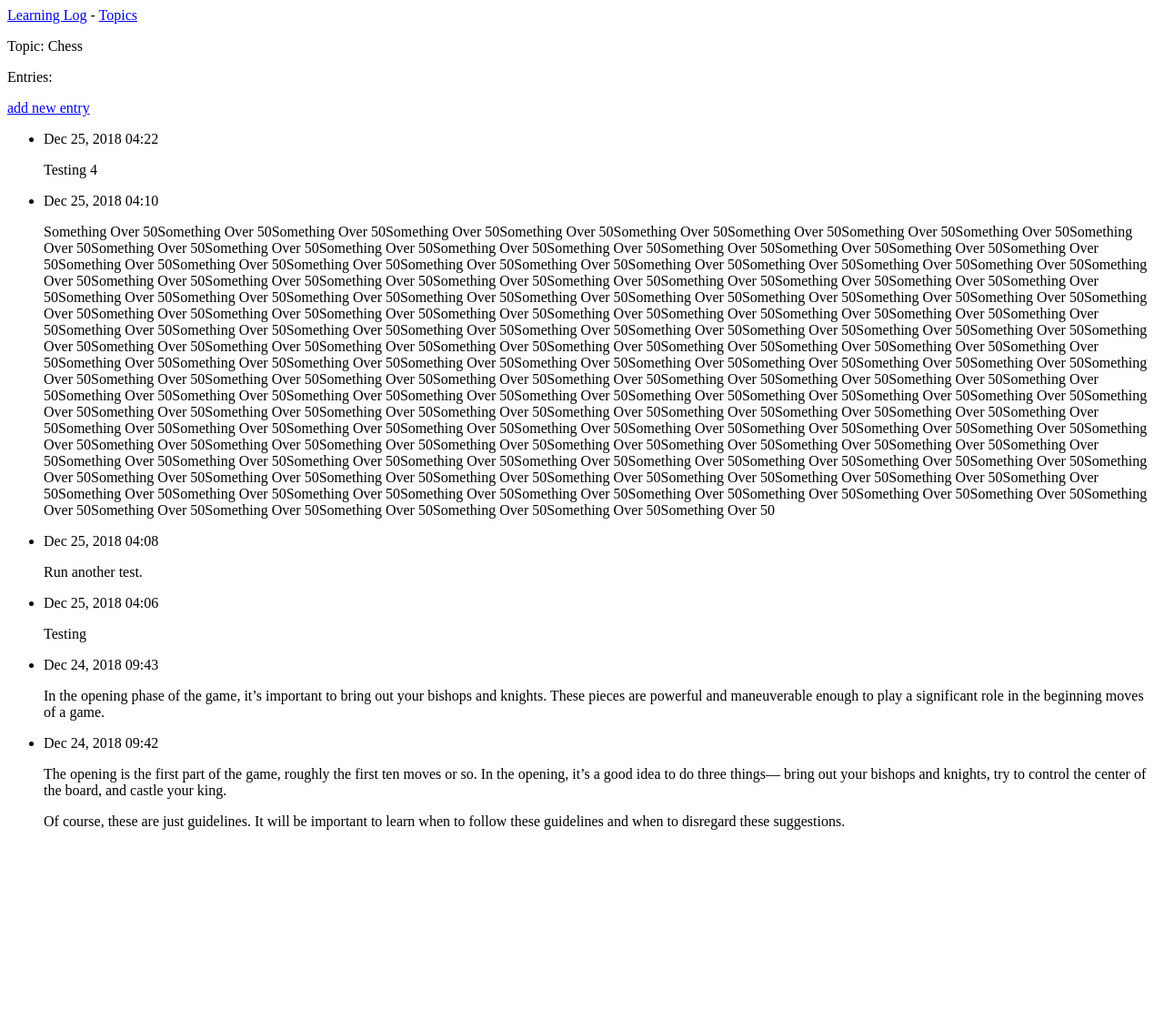
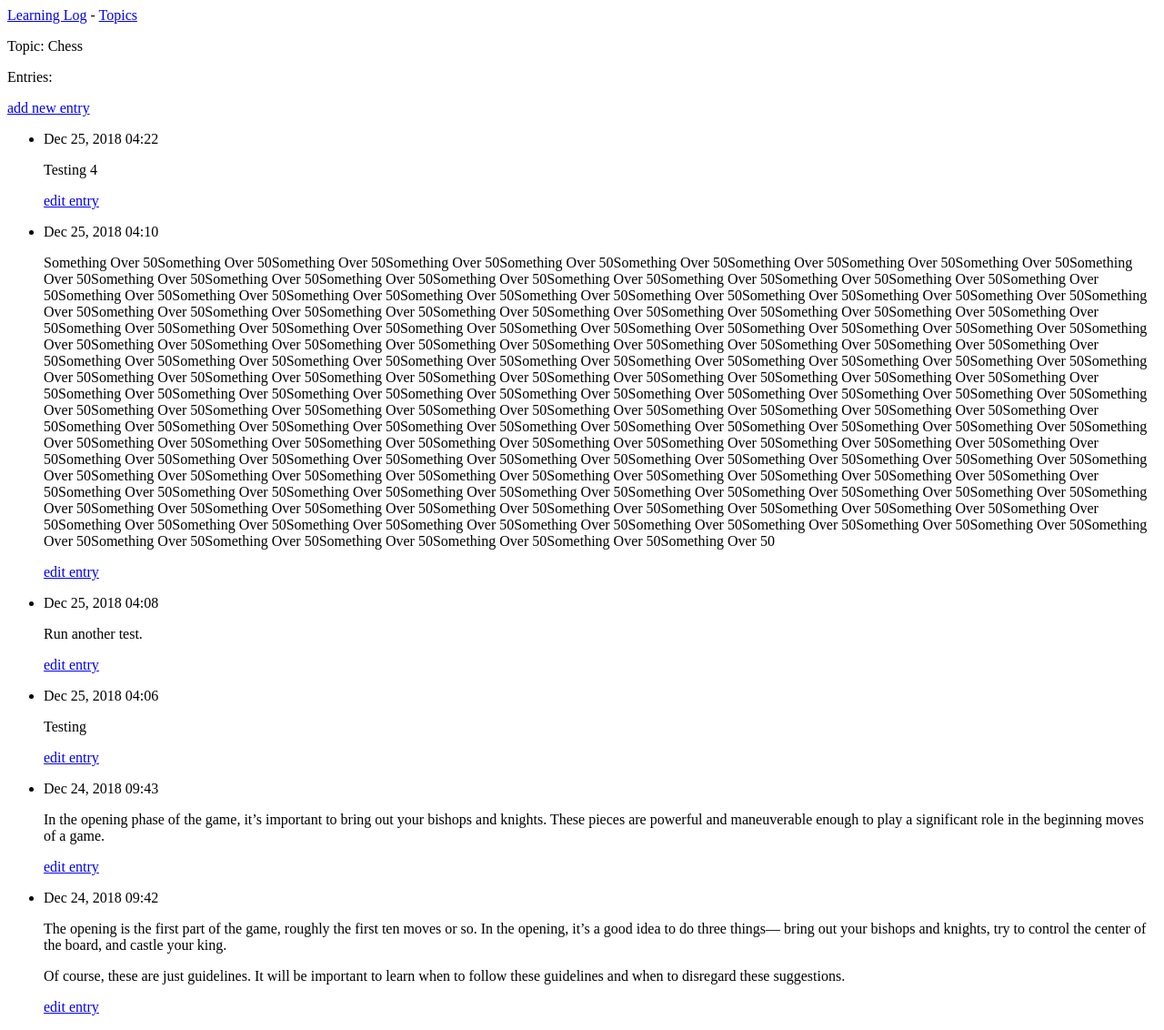
Before and after one commit to KendrickPC/webApps, a Django app: page /topics/1/ in a window 1280 px wide. Shown: the whole page at 91% size. Before the commit the page ends 912 px from the top, so only its background shows below. Run offline with Django 3.2, Linux system fonts and the light colour scheme; data comes from the database, SQL or seed files in the repository; both versions use the stored data as it was after the commit.

Commit message:
edit_entry function working properly now.

```diff
--- a/learning_log/learning_logs/templates/learning_logs/topic.html
+++ b/learning_log/learning_logs/templates/learning_logs/topic.html
@@ -13,6 +13,9 @@
     <li>
       <p>{{ entry.date_added|date:'M d, Y H:i' }}</p>
       <p>{{ entry.text|linebreaks }}</p>
+      <p>
+        <a href="{% url 'learning_logs:edit_entry' entry.id %}">edit entry</a>
+      </p>
     </li>
   {% empty %}
     <li>
--- a/learning_log/learning_logs/urls.py
+++ b/learning_log/learning_logs/urls.py
@@ -18,6 +18,9 @@ urlpatterns = [
     # Page for adding a new topic.
     path('new_topic/', views.new_topic, name='new_topic'),
 
-    # Page for adding new entry
-    path('new_entry/<int:topic_id>/', views.new_entry, name='new_entry')
+    # Page for adding new entry.
+    path('new_entry/<int:topic_id>/', views.new_entry, name='new_entry'),
+
+    # Page for editing an entry.
+    path('edit_entry/<int:entry_id>/', views.edit_entry, name='edit_entry'),
 ]
--- a/learning_log/learning_logs/views.py
+++ b/learning_log/learning_logs/views.py
@@ -3,7 +3,7 @@ from django.http import HttpResponseRedirect
 # from django.core.urlresolvers import reverse
 from django.urls import reverse
 
-from .models import Topic
+from .models import Topic, Entry
 from .forms import TopicForm, EntryForm
 
 
@@ -62,3 +62,22 @@ def new_entry(request, topic_id):
 
     context = {'topic': topic, 'form': form}
     return render(request, 'learning_logs/new_entry.html', context)
+
+def edit_entry(request, entry_id):
+    """Edit an existing entry."""
+    entry = Entry.objects.get(id=entry_id)
+    topic = entry.topic
+
+    if request.method != 'POST':
+        # Initial request; pre-fill form with the current entry.
+        form = EntryForm(instance=entry)
+    else:
+        # POST data submitted; process data.
+        form = EntryForm(instance=entry, data=request.POST)
+        if form.is_valid():
+            form.save()
+            return HttpResponseRedirect(reverse('learning_logs:topic',
+                                        args=[topic.id]))
+
+    context = {'entry': entry, 'topic': topic, 'form': form}
+    return render(request, 'learning_logs/edit_entry.html', context)
```
Also changed, not shown: learning_log/learning_logs/templates/learning_logs/edit_entry.html (added, +15 -0 lines), learning_log/db.sqlite3.
